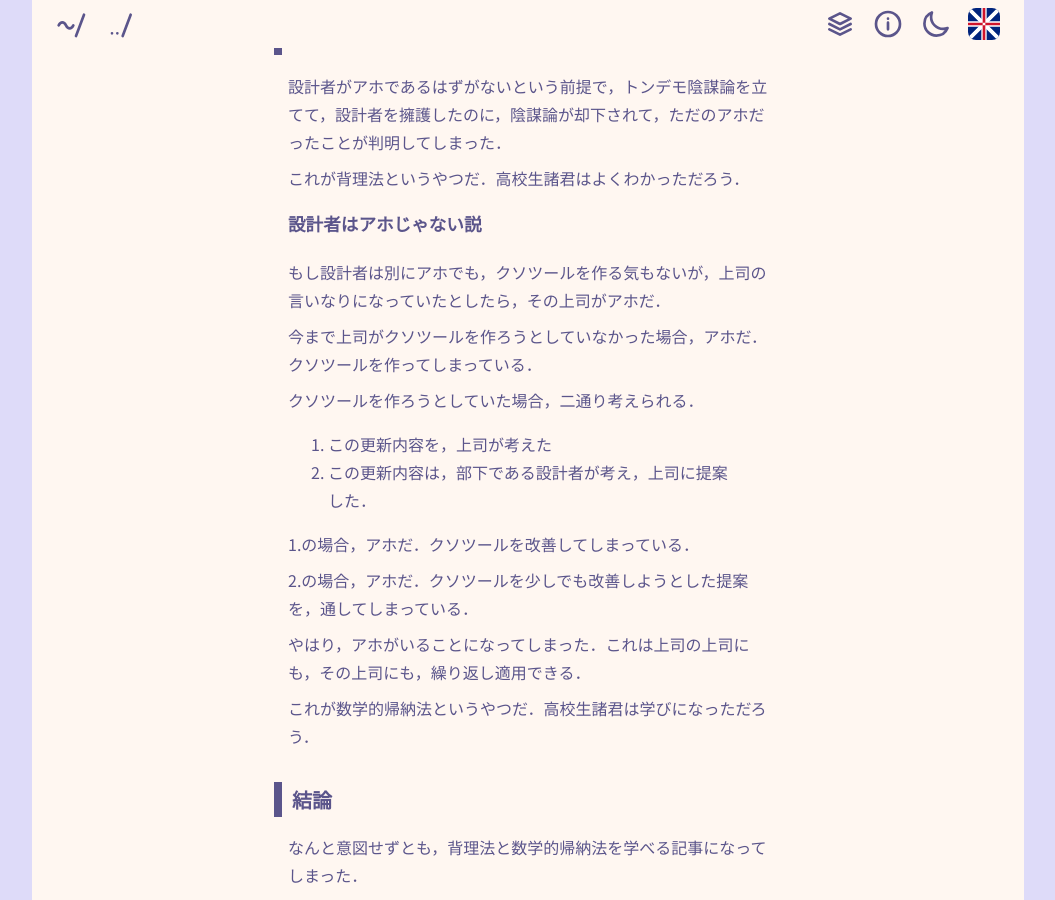
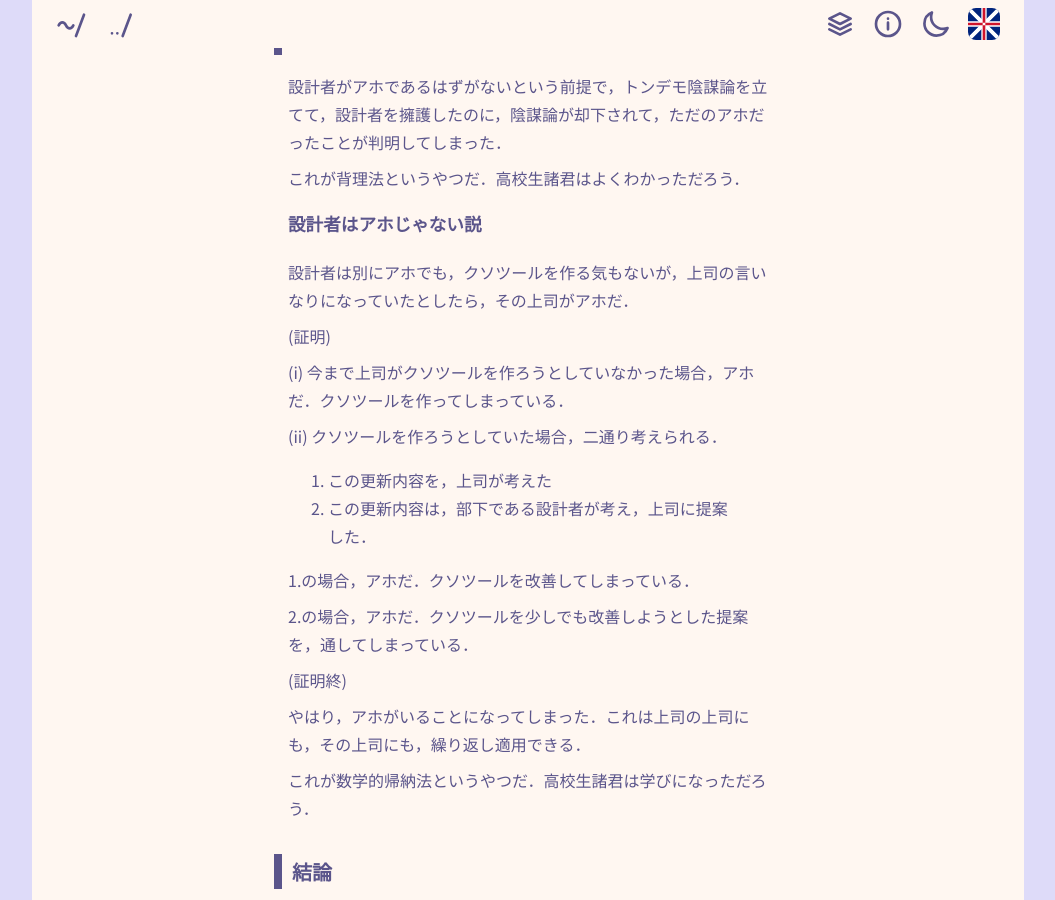
Before and after one commit to akky1023/akky1023.github.io, a Jekyll site: the page built from _posts/ja/2026-02-19-LINE-app-dev-may-be-idiot.md, in a window 1280 px wide and 900 px high, scrolled down 3247 px. Shown: the whole window, without its empty margins (112-1167 px from the left). Built offline with Jekyll 4.4.1, drawn with Linux system fonts in a browser that asks for light colours.

Commit message:
make sentence more natural

```diff
--- a/_posts/ja/2026-02-19-LINE-app-dev-may-be-idiot.md
+++ b/_posts/ja/2026-02-19-LINE-app-dev-may-be-idiot.md
@@ -84,11 +84,13 @@ lang: ja
 これが背理法というやつだ．高校生諸君はよくわかっただろう．
 
 ### 設計者はアホじゃない説
-もし設計者は別にアホでも，クソツールを作る気もないが，上司の言いなりになっていたとしたら，その上司がアホだ．
+設計者は別にアホでも，クソツールを作る気もないが，上司の言いなりになっていたとしたら，その上司がアホだ．
 
-今まで上司がクソツールを作ろうとしていなかった場合，アホだ．クソツールを作ってしまっている．
+(証明)
 
-クソツールを作ろうとしていた場合，二通り考えられる．
+(i) 今まで上司がクソツールを作ろうとしていなかった場合，アホだ．クソツールを作ってしまっている．
+
+(ii) クソツールを作ろうとしていた場合，二通り考えられる．
 
 1. この更新内容を，上司が考えた
 2. この更新内容は，部下である設計者が考え，上司に提案した．
@@ -96,6 +98,8 @@ lang: ja
 1.の場合，アホだ．クソツールを改善してしまっている．
 
 2.の場合，アホだ．クソツールを少しでも改善しようとした提案を，通してしまっている．
+
+(証明終)
 
 やはり，アホがいることになってしまった．これは上司の上司にも，その上司にも，繰り返し適用できる．
 
```
